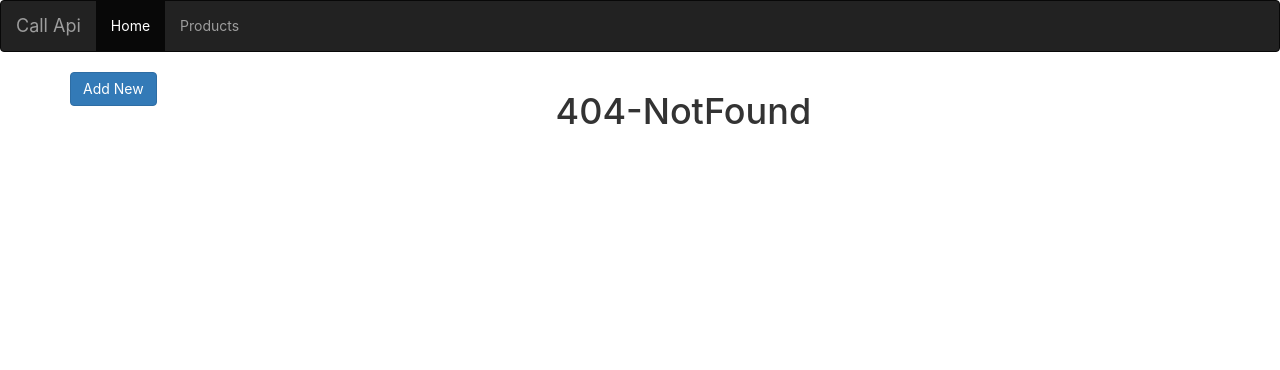
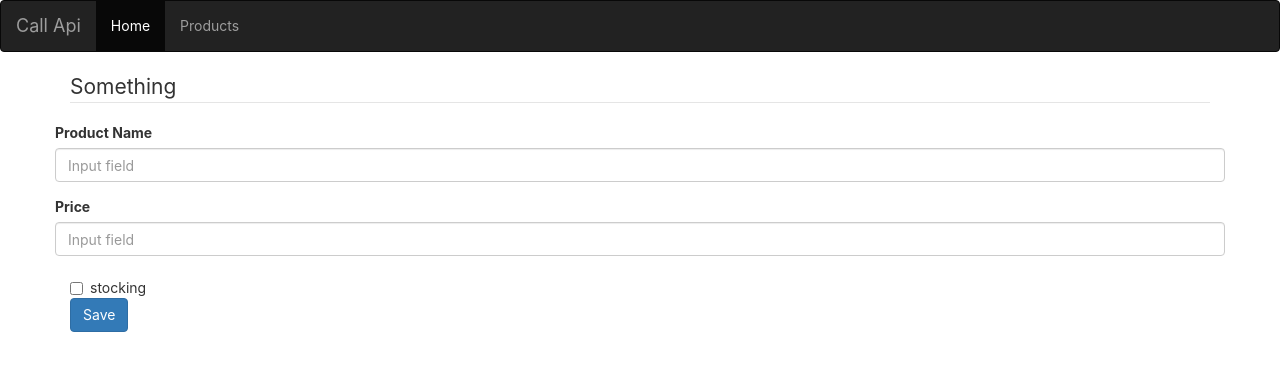
Before and after one commit to DangTrungdev113999/CRUD-call-api, a React (Create React App) app: page /product/add in a window 1280 px wide. Before the commit this address had no page. Shown: the top 370 px of the page. Built offline with nearby package versions, Linux system fonts and the light colour scheme.

Commit message:
congigure router

```diff
--- a/src/App.css
+++ b/src/App.css
@@ -35,8 +35,3 @@
 .mb-10 {
   margin-bottom: 10px;
 }
-
-.left {
-  float: left;
-  clear: both;
-}
--- a/src/App.js
+++ b/src/App.js
@@ -1,7 +1,6 @@
 import React, { Component } from 'react';
 import './App.css';
 import Menu from './components/Menu/Menu';
-// import Products from './components/Products/Products';
 import routes from './routes';
 import { Switch, Route, BrowserRouter as Router } from 'react-router-dom';
 
@@ -10,16 +9,10 @@ class App extends Component {
     render() {
         return (
             <Router>
-                <div className="App">
+                <div>
                     <Menu />
                     <div className="container">
-                        <button type="button" className="btn btn-primary mb-10 left">
-                            Add New
-                        </button>
                         <div className="row">
-                            {/* <div className="col-xs-12 col-sm-12 col-md-12 col-lg-12">
-                            <Products/>
-                        </div> */}
                             {this.showContent(routes)}
                         </div>
                     </div>
--- a/src/components/ProductItem/ProductItem.js
+++ b/src/components/ProductItem/ProductItem.js
@@ -2,13 +2,18 @@ import React, { Component } from 'react';
 
 class Products extends Component {
     render() {
+        const { product, index } = this.props;
+        const statusName = product.status ? 'stocking' : 'Out of stock';
+        const statusClass = product.status ? 'success' : 'danger';
         return (
             <tr>
-                <td>1</td>
-                <td>iphone</td>
-                <td>12000</td>
+                <td>{index + 1}</td>
+                <td>{product.name}</td>
+                <td>{product.price}</td>
                 <td>
-                    <span className="label label-success">active</span>
+                    <span className={`label label-${statusClass}`}>
+                        {statusName}
+                    </span>
                 </td>
                 <td>
                     <button type="button" className="btn btn-warning">Update</button>
--- a/src/components/Products/Products.js
+++ b/src/components/Products/Products.js
@@ -1,5 +1,4 @@
 import React, { Component } from 'react';
-import ProductItem from './../ProductItem/ProductItem';
 
 class Products extends Component {
     render() {
@@ -21,11 +20,7 @@ class Products extends Component {
                             </tr>
                         </thead>
                         <tbody>
-                            <ProductItem/>
-                            <ProductItem/>
-                            <ProductItem/>
-                            <ProductItem/>
-                            <ProductItem/>
+                            {this.props.children}
                         </tbody>
                     </table>
                 </div>
--- a/src/pages/ProductActionPage/ProductActionPage.js
+++ b/src/pages/ProductActionPage/ProductActionPage.js
@@ -0,0 +1,41 @@
+import React, { Component } from 'react';
+
+class productListPage extends Component {
+    render() {
+        return (
+
+            <div className="container">
+                <div className="row">
+                    <div className="col-xs-12 col-sm-12 col-md-12 col-lg-12">
+                        <form className="form-horizontal">
+                            <legend>Something</legend>
+
+                            <div className="form-group">
+                                <label for="">Product Name</label>
+                                <input type="text" className="form-control" id="" placeholder="Input field"/>
+                            </div>
+
+                            <div className="form-group">
+                                <label for="">Price</label>
+                                <input type="number" className="form-control" id="" placeholder="Input field"/>
+                            </div>
+
+                            <div className="checkbox">
+                                <label>
+                                    <input type="checkbox" value=""/>
+                                    stocking
+                                </label>
+                            </div>
+
+                            <button type="submit" className="btn btn-primary">Save</button>
+                        </form>
+
+                    </div>
+                </div>
+            </div>
+
+
+        );
+    }
+}
+export default productListPage;
--- a/src/pages/ProductListPage/ProductListPage.js
+++ b/src/pages/ProductListPage/ProductListPage.js
@@ -0,0 +1,37 @@
+import React, { Component } from 'react';
+import Products from './../../components/Products/Products';
+import Product from './../../components/ProductItem/ProductItem';
+
+class productListPage extends Component {
+    render() {
+        let products = [];
+        return (
+            <div className="col-xs-12 col-sm-12 col-md-12 col-lg-12">
+                <button type="button" className="btn btn-primary mb-10">
+                    Add New
+                </button>
+                <div className="clearfix" ></div>
+                <Products>
+                    {this.showProduct(products)}
+                </Products>
+            </div>
+        );
+    }
+
+    showProduct = products => {
+        let result = null;
+        if (products.length > 0) {
+            result = products.map((product, index) => {
+                return (
+                    <Product
+                        key={index}
+                        product={product}
+                        index ={index}
+                    />
+                )
+            })
+        }
+        return result;
+    }
+}
+export default productListPage;
--- a/src/routes.js
+++ b/src/routes.js
@@ -1,12 +1,29 @@
 import React from 'react';
 import HomePage from './pages/HomePage/HomePage';
 import NotFoundPage from './pages/NotFoundPage/NotFoundPage';
+import ProductListPage from './pages/ProductListPage/ProductListPage';
+import ProductActionPage from './pages/ProductActionPage/ProductActionPage';
 
 const routes = [
     {
         path: '/',
         exact: true,
         main: () => <HomePage/>
+    },
+    {
+        path: '/product-list',
+        exact: false,
+        main: () => <ProductListPage/>
+    },
+    {
+        path: '/product/add',
+        exact: false,
+        main: () => <ProductActionPage/>
+    },
+    {
+        path: '/product/:id/edit',
+        exact: false,
+        main: ({match}) => <ProductActionPage match={match} />
     },
     {
         path: '',
```
